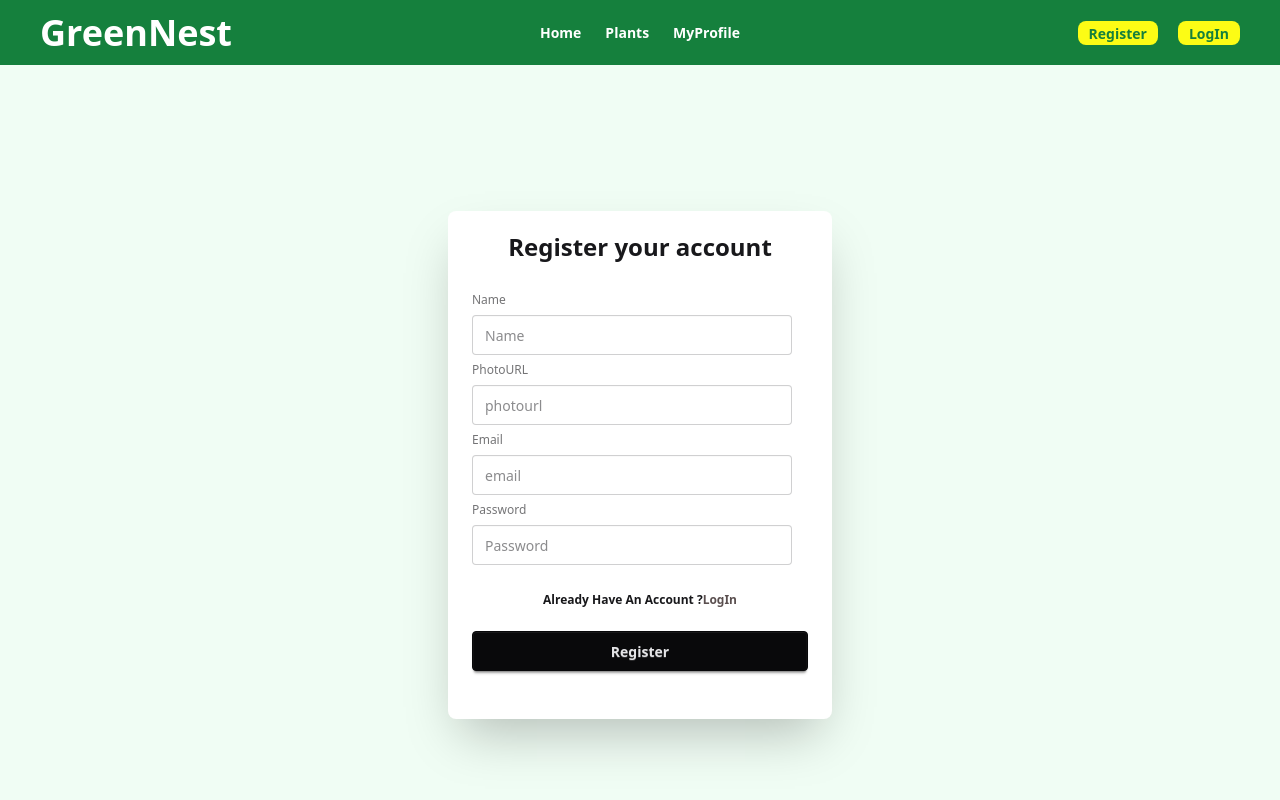
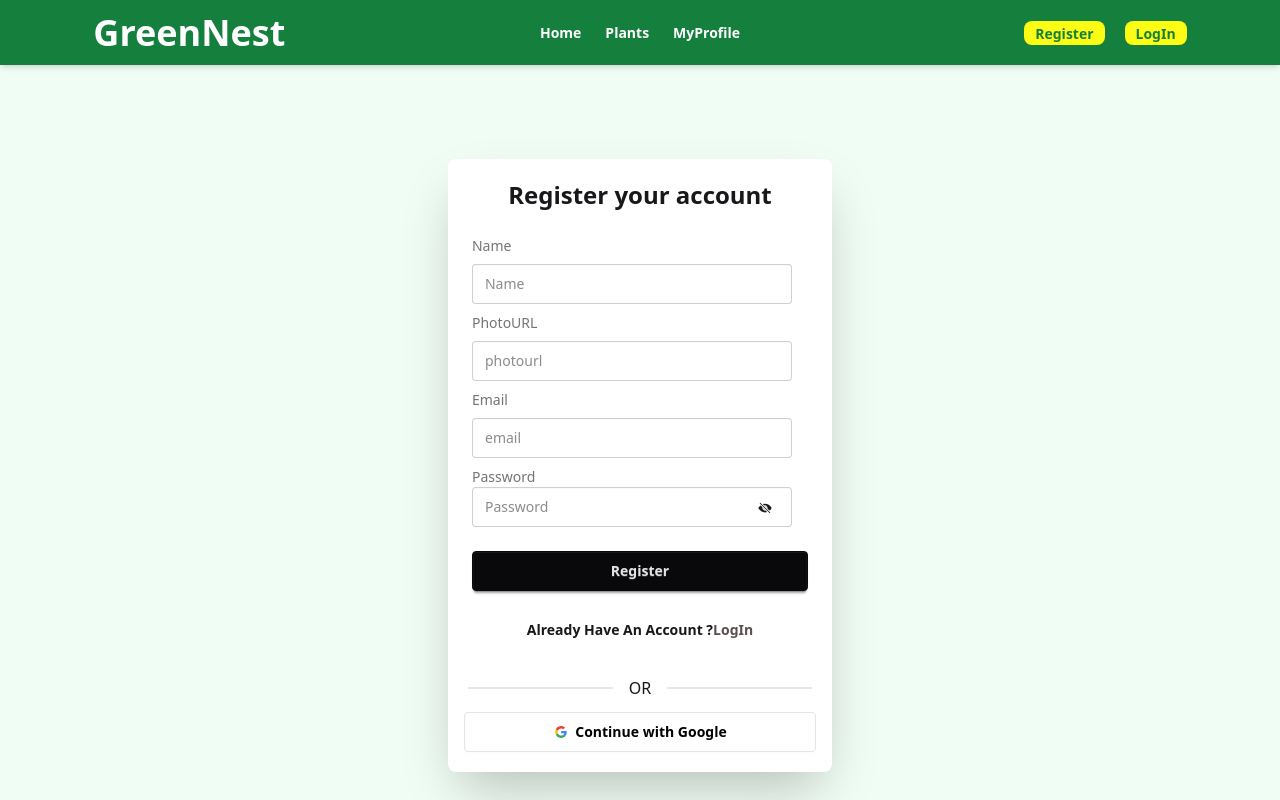
Before and after one commit to Tahrima-Banna/GreenNest, a React (Vite) app: page /register in a window 1280 px wide. Shown: the top 800 px of the page. Built offline with nearby package versions, Linux system fonts and the light colour scheme.

Commit message:
signIn & SignUp finished

```diff
--- a/package.json
+++ b/package.json
@@ -11,10 +11,12 @@
   },
   "dependencies": {
     "@tailwindcss/vite": "^4.1.17",
+    "firebase": "^12.5.0",
     "react": "^19.1.1",
     "react-dom": "^19.1.1",
     "react-icons": "^5.5.0",
     "react-router": "^7.9.5",
+    "react-toastify": "^11.0.5",
     "tailwindcss": "^4.1.17"
   },
   "devDependencies": {
--- a/src/components/MyContainer.jsx
+++ b/src/components/MyContainer.jsx
@@ -2,7 +2,7 @@ import React from 'react';
 
 const MyContainer = ({className,children}) => {
     return (
-        <div className={`${className} container mx-auto px-10`}>
+        <div className={`${className} w-11/12 mx-auto px-10`}>
             {children}
         </div>
     );
--- a/src/components/Navbar.jsx
+++ b/src/components/Navbar.jsx
@@ -3,12 +3,13 @@ import MyProfile from './../pages/MyProfile';
 import MyContainer from './MyContainer';
 import { Link, NavLink } from 'react-router';
 import MyLink from './MyLink';
-import Register from './../pages/Register';
+
 
 const Navbar = () => {
     return (
+       <div className="sticky top-0 z-50 bg-[#15803D] shadow-md">
 
-             <MyContainer className="navbar bg-[#15803D]">
+             <MyContainer className="navbar ">
 
          <div className="navbar-start">
     <div className="dropdown">
@@ -71,6 +72,7 @@ const Navbar = () => {
   </div>
 
 </MyContainer>
+       </div>
 
     );
 };
--- /dev/null
+++ b/src/firebase/firebase.config.js
@@ -0,0 +1,19 @@
+// Import the functions you need from the SDKs you need
+import { initializeApp } from "firebase/app";
+import { getAuth } from "firebase/auth";
+// TODO: Add SDKs for Firebase products that you want to use
+// https://firebase.google.com/docs/web/setup#available-libraries
+
+// Your web app's Firebase configuration
+const firebaseConfig = {
+  apiKey:import.meta.env.VITE_apiKey,
+  authDomain:import.meta.env.VITE_authDomain,
+  projectId:import.meta.env.VITE_projectId,
+  storageBucket:import.meta.env.VITE_storageBucket,
+  messagingSenderId:import.meta.env.VITE_messagingSenderId,
+  appId:import.meta.env.VITE_appId,
+};
+
+// Initialize Firebase
+const app = initializeApp(firebaseConfig);
+export const auth = getAuth(app);
--- a/src/main.jsx
+++ b/src/main.jsx
@@ -4,9 +4,11 @@ import './index.css'
 import App from './App.jsx'
 import { RouterProvider } from 'react-router'
 import { router } from './routes/routes.jsx'
+import { ToastContainer } from 'react-toastify'
 
 createRoot(document.getElementById('root')).render(
   <StrictMode>
    <RouterProvider router={router}></RouterProvider>
+     <ToastContainer/>
   </StrictMode>,
 )
--- a/src/pages/Login.jsx
+++ b/src/pages/Login.jsx
@@ -1,30 +1,91 @@
-import React from 'react';
+import React, { useState } from 'react';
 import MyContainer from '../components/MyContainer';
 import { Link } from 'react-router';
+import { FaEye } from 'react-icons/fa';
+import { IoEyeOff } from 'react-icons/io5';
+import { signInWithEmailAndPassword, signInWithPopup, signOut } from 'firebase/auth';
+import { auth } from '../firebase/firebase.config';
+import { toast } from 'react-toastify';
+import { GoogleAuthProvider } from 'firebase/auth';
+
+
+
+const googleProvider= new GoogleAuthProvider();
 
 const Login = () => {
+
+    // const [user,setUser]=useState({})
+     const[show,setShow]=useState(false);
+
+      const handlelogIn=(e)=>{
+            e.preventDefault();
+        const email=e.target.email?.value;
+        const password=e.target.password?.value;
+        console.log("login entered",{email,password});
+        signInWithEmailAndPassword(auth,email,password)
+        .then((res)=>{
+          console.log(res);
+          //setUser(res.user)
+          toast.success("logIn successfully");
+        }).catch(e=>{
+
+          console.log(e);
+          toast.error(e.message);
+        })
+      }
+
+
+          const handleGoogleIn=()=>{
+            signInWithPopup(auth, googleProvider)
+            .then((res)=>{
+                      console.log(res);
+                      //setUser(res.user)
+                      toast.success("logIn successfully");
+                    }).catch(e=>{
+
+                      console.log(e);
+                      toast.error(e.message);
+                    })
+
+          }
+
+      const handlelogOut=()=>{
+         signOut(auth).then(()=>{
+          toast.success("logOut successfully")
+         }).catch((e)=>{
+           toast.error(e.message);
+         })
+      }
     return (
         <MyContainer>
             <div className='flex justify-center min-h-screen items-center'>
          <div className="card bg-base-100 w-full max-w-sm shrink-0 shadow-2xl py-5">
             <h1 className='font-semibold text-2xl text-center'>Login your account</h1>
-      <form className="card-body">
-        <fieldset className="fieldset">
+      <form onSubmit={handlelogIn} className="card-body">
+
           {/* email */}
           <label className="label">Email</label>
           <input type="email" name='email' className="input" placeholder="Email" />
           {/* password */}
-          <label className="label">Password</label>
-          <input type="password" name='password' className="input" placeholder="Password" />
+          <div className='relative'>
+            <label className="label">Password</label>
+          <input type={show ? "text":"password"} name='password' className="input" placeholder="Password" />
+          <span onClick={()=>setShow(!show)} className='absolute bottom-3 right-9 z-50 cursor-pointer'>{show? <FaEye/>:<IoEyeOff/>}</span>
+          </div>
           <div><a className="link link-hover">Forgot password?</a></div>
 
           <p className='font-semibold text-center pt-5'>Dont’t Have An Account ? <Link className='text-[#8a7676]' to='/register'>Register</Link></p>
           <button className="btn btn-neutral mt-4">Login</button>
-        </fieldset>
+
       </form>
+      <div className="divider mx-5">OR</div>
+          <button onClick={handleGoogleIn} className="btn bg-white text-black border-[#e5e5e5] mx-4">
+  <svg aria-label="Google logo" width="16" height="16" xmlns="http://www.w3.org/2000/svg" viewBox="0 0 512 512"><g><path d="m0 0H512V512H0" fill="#fff"></path><path fill="#34a853" d="M153 292c30 82 118 95 171 60h62v48A192 192 0 0190 341"></path><path fill="#4285f4" d="m386 400a140 175 0 0053-179H260v74h102q-7 37-38 57"></path><path fill="#fbbc02" d="m90 341a208 200 0 010-171l63 49q-12 37 0 73"></path><path fill="#ea4335" d="m153 219c22-69 116-109 179-50l55-54c-78-75-230-72-297 55"></path></g></svg>
+  Continue with Google
+</button>
     </div>
      </div>
-        </MyContainer>
+    </MyContainer>
     );
 };
 
--- a/src/pages/Register.jsx
+++ b/src/pages/Register.jsx
@@ -1,15 +1,61 @@
-import React from 'react';
+import React, { useState } from 'react';
 import MyContainer from './../components/MyContainer';
 import { Link } from 'react-router';
+import { FaEye } from 'react-icons/fa';
+import { IoEyeOff } from 'react-icons/io5';
+import { createUserWithEmailAndPassword, signInWithPopup } from 'firebase/auth';
+import { auth } from './../firebase/firebase.config';
+import { toast } from 'react-toastify';
+import { GoogleAuthProvider } from 'firebase/auth';
+
+const googleProvider= new GoogleAuthProvider();
 
 const Register = () => {
+
+   const[show,setShow]=useState(false);
+
+   const handleRegister=(e)=>{
+        e.preventDefault();
+
+        const email=e.target.email?.value;
+        const password=e.target.password?.value;
+        console.log("signUp entered",{email,password})
+        const Regexp = /^(?=.*[a-z])(?=.*[A-Z])(?=.*\d)(?=.*[@$!%*?&])[A-Za-z\d@$!%*?&]{6,}$/;
+
+        if(!Regexp.test(password)){
+          toast.error("Password must contain at least one uppercase letter,one lowercase letter,one digit, include at least one special charactersand Password must be at least 6 characters long.");
+          return;
+        }
+
+        createUserWithEmailAndPassword(auth,email,password)
+        .then((res)=>{
+          console.log(res);
+          toast.success("signup successfully")
+        }).catch(e=>{
+          toast.error(e.message);
+        })
+   }
+
+    const handleGoogleIn=()=>{
+      signInWithPopup(auth, googleProvider)
+      .then((res)=>{
+                console.log(res);
+                //setUser(res.user)
+                toast.success("logIn successfully");
+              }).catch(e=>{
+
+                console.log(e);
+                toast.error(e.message);
+              })
+
+    }
     return (
        <MyContainer>
          <div className='flex justify-center min-h-screen items-center'>
          <div className="card bg-base-100 w-full max-w-sm shrink-0 shadow-2xl py-5">
             <h1 className='font-semibold text-2xl text-center'>Register your account</h1>
-      <form  className="card-body">
-        <fieldset className="fieldset">
+      <form onSubmit={handleRegister} className="card-body">
+
             {/* Name */}
               <label className="label">Name</label>
           <input type="text" name='name' className="input" placeholder="Name" />
@@ -21,14 +67,22 @@ const Register = () => {
           <input type="text" name='photo' className="input" placeholder="photourl" />
             <label className="label">Email</label>
           <input type="email" name='email' className="input" placeholder="email" />
-          <label className="label">Password</label>
-          <input type="password" name='password' className="input" placeholder="Password" />
+          <div className='relative'>
+            <label className="label">Password</label>
+          <input type={show ? "text":"password"} name='password' className="input" placeholder="Password" />
+          <span onClick={()=>setShow(!show)} className='absolute bottom-3 right-9 z-50 cursor-pointer'>{show? <FaEye/>:<IoEyeOff/>}</span>
+          </div>
+          <button type='submit' className="btn btn-neutral mt-4">Register</button>
 
-          <p className='font-semibold text-center pt-5'>Already Have An Account ?
+<p className='font-semibold text-center pt-5'>Already Have An Account ?
             <Link className='text-[rgb(90,79,79)]' to='/login'>LogIn</Link></p>
-          <button type='submit' className="btn btn-neutral mt-4">Register</button>
-        </fieldset>
+
       </form>
+        <div className="divider mx-5">OR</div>
+          <button onClick={handleGoogleIn} className="btn bg-white text-black border-[#e5e5e5] mx-4">
+  <svg aria-label="Google logo" width="16" height="16" xmlns="http://www.w3.org/2000/svg" viewBox="0 0 512 512"><g><path d="m0 0H512V512H0" fill="#fff"></path><path fill="#34a853" d="M153 292c30 82 118 95 171 60h62v48A192 192 0 0190 341"></path><path fill="#4285f4" d="m386 400a140 175 0 0053-179H260v74h102q-7 37-38 57"></path><path fill="#fbbc02" d="m90 341a208 200 0 010-171l63 49q-12 37 0 73"></path><path fill="#ea4335" d="m153 219c22-69 116-109 179-50l55-54c-78-75-230-72-297 55"></path></g></svg>
+  Continue with Google
+</button>
     </div>
      </div>
        </MyContainer>
```
Also changed, not shown: 2 other files (tests, documents, lock files or other folders).
